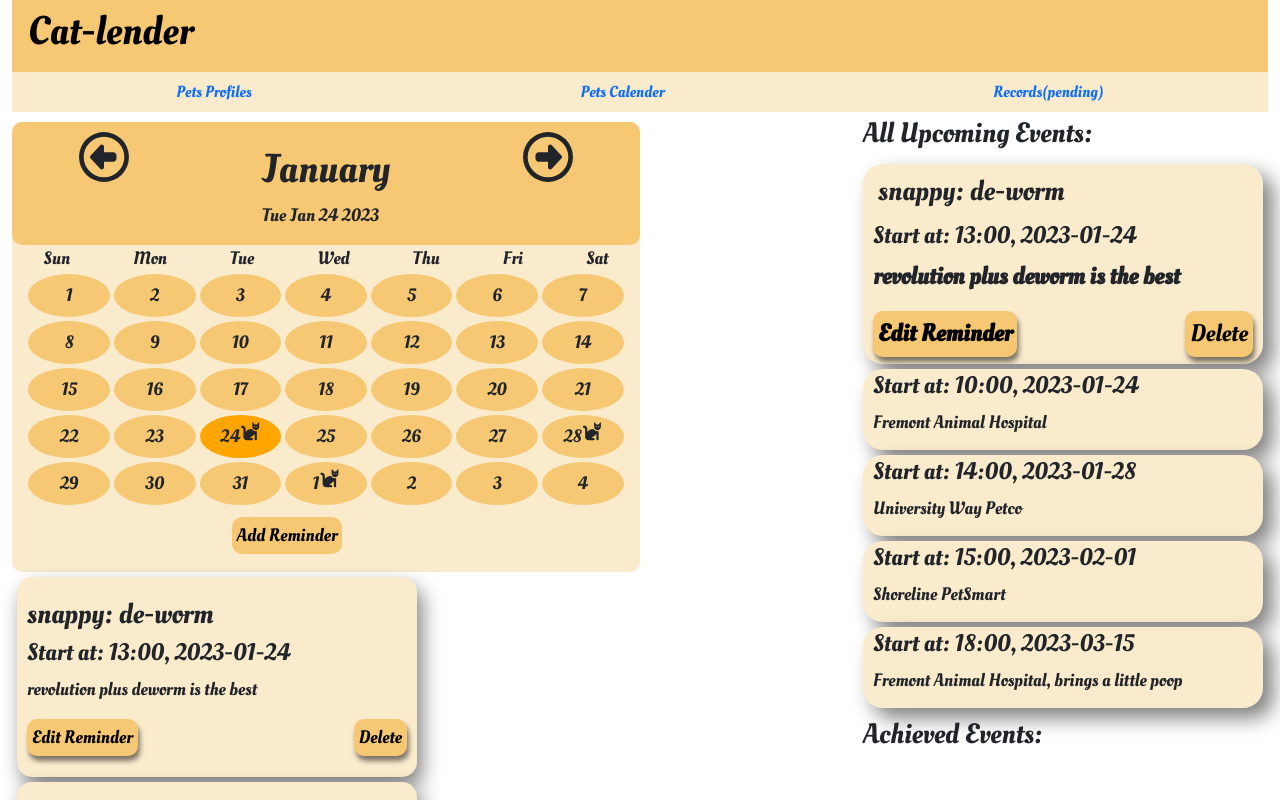
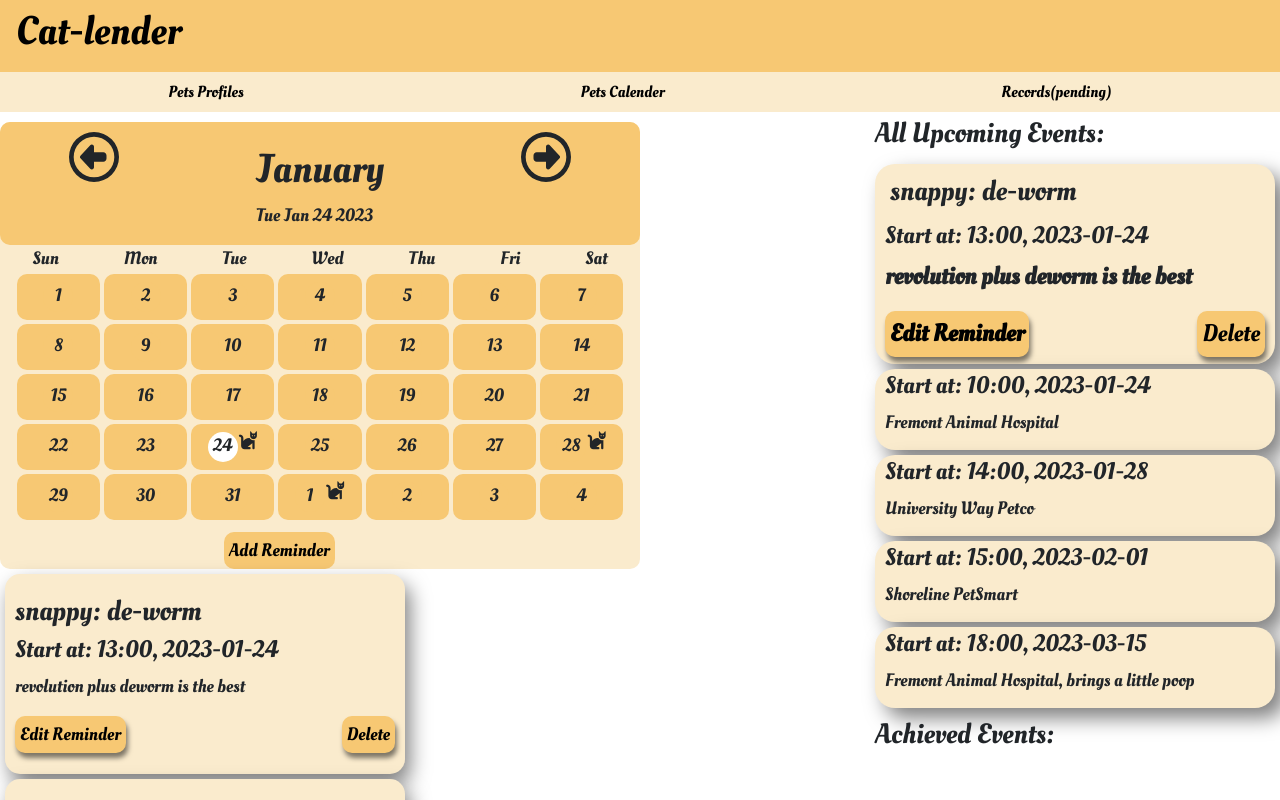
Before and after one commit to WenyiSun520/Cat-lender2.0, a React (Create React App) app: page /calender in a window 1280 px wide. Shown: the top 800 px of the page. Built offline with nearby package versions, Linux system fonts and the light colour scheme.

Commit message:
update css layouts

```diff
--- a/public/index.html
+++ b/public/index.html
@@ -3,7 +3,7 @@
 
 <head>
   <meta charset="utf-8" />
-  <meta name="viewport" content="width=device-width, initial-scale=1" />
+  <meta name="viewport" content="width=device-width, initial-scale=1 shrink-to-fit=no" />
   <meta name="theme-color" content="#000000" />
   <meta name="description"
     content="This project is delicated to assist pets owner manage their furry friends' health condition, schedules, and daily routine" />
@@ -11,6 +11,7 @@
   <script src="https://kit.fontawesome.com/25e85b6990.js" crossorigin="anonymous"></script>
   <link href="https://cdn.jsdelivr.net/npm/bootstrap@5.0.2/dist/css/bootstrap.min.css" rel="stylesheet"
     integrity="sha384-EVSTQN3/azprG1Anm3QDgpJLIm9Nao0Yz1ztcQTwFspd3yD65VohhpuuCOmLASjC" crossorigin="anonymous">
+  <link rel="icon" href="./imgs/icon.png" type="image/x-icon">
   <title>Cat-lender</title>
 </head>
 
--- a/src/App.js
+++ b/src/App.js
@@ -14,7 +14,7 @@ import ErrorPage from "./app/errPage";
 
 function App() {
   return (
-    <div className="App container-fluid">
+    <div className="App">
       <Navbar />
       <Routes>
         <Route path="/" element={<PetProfileList />}></Route>
--- a/src/features/petEvents/Calender.js
+++ b/src/features/petEvents/Calender.js
@@ -49,7 +49,7 @@ export default function Calender() {
           key={date}
           onClick={datePicker}
         >
-          {obj.day}
+          <div className="day-number">{obj.day}</div>
           {datesHasEvents.includes(date) ? (
             <i
               className={` ${date} fa-solid fa-cat`}
@@ -64,7 +64,7 @@ export default function Calender() {
     } else {
       return (
         <div className={`${date} add-events`} key={date} onClick={datePicker}>
-          {obj.day}
+          <div className="day-number">{obj.day}</div>
           {datesHasEvents.includes(date) ? (
             <i
               className={`${date} fa-solid fa-cat `}
--- a/src/index.css
+++ b/src/index.css
@@ -8,12 +8,17 @@
   padding: 0;
 }
 
+.root {
+  padding: 0;
+}
+
 /* CSS for NavBar */
 .navbar-section {
   background-color: #f7c873;
 }
 
 .nav-link {
+  color: black;
   transition: 0.3s ease-in-out;
 }
 
@@ -51,12 +56,20 @@ nav section h1 {
   display: flex;
   flex-direction: row;
   justify-content: center;
+  flex-wrap: wrap;
   padding: 10px;
   margin: 5px;
   border-radius: 15px;
   box-shadow: 5px 10px 20px rgba(0, 0, 0, .5);
-  transition: 0.5s;
+  margin: 20px;
+  transition: transform 0.5s;
 }
+
+.petProfile:hover {
+  transform: translateY(-10px);
+  cursor: pointer;
+}
+
 
 .singleProfileLink {
   text-decoration: none;
@@ -67,18 +80,6 @@ nav section h1 {
   color: black;
 }
 
-
-.petProfile {
-  height: max-content;
-  width: max-content;
-  margin: 20px;
-  transition: transform 0.5s;
-}
-
-.petProfile:hover {
-  transform: translateY(-10px);
-  cursor: pointer;
-}
 
 .petProfile ul .singleProfileBtn {
   color: black;
@@ -96,6 +97,10 @@ nav section h1 {
 .petProfile ul .singleProfileBtn:hover {
   box-shadow: 5px 5px 5px rgba(0, 0, 0, .5);
   transform: scale(1.2, 1.2)
+}
+
+.petProfile ul {
+  list-style-type: none;
 }
 
 .add-profile {
@@ -123,12 +128,9 @@ nav section h1 {
   border-radius: 10px;
   margin-top: 20px;
   padding: 5px;
-  width: inherit;
+  margin: 10px;
 }
 
-.profile .img-profile {
-  display: block;
-}
 
 .profile ul {
   display: block;
@@ -161,6 +163,7 @@ nav section h1 {
 }
 
 .img-profile {
+  display: block;
   width: 150px;
   height: 150px;
   border-radius: 50%;
@@ -170,11 +173,6 @@ nav section h1 {
   width: 250px;
   height: 250px;
   border-radius: 50%;
-}
-
-
-.petProfile ul {
-  list-style-type: none;
 }
 
 .all-events {
@@ -251,8 +249,8 @@ nav section h1 {
   flex-direction: column;
   flex-wrap: wrap;
   margin-top: 10px;
-  width: 50%;
   border-radius: 10px;
+  width: fit-content;
 }
 
 
@@ -262,9 +260,10 @@ nav section h1 {
   flex-direction: column;
   justify-content: flex-start;
   border-radius: 10px;
-  width: 100%;
-  height: 450px;
-  background-color: #faebcd
+  width: 50vw;
+  height: fit-content;
+  background-color: #faebcd;
+
 }
 
 .calender-container .month {
@@ -302,27 +301,46 @@ nav section h1 {
   display: flex;
   flex-wrap: wrap;
   flex-direction: row;
-  justify-content: center
+  justify-content: center;
 }
 
-.calender-container .days div {
+.calender-container .days .add-events {
   display: flex;
+  flex-direction: row;
+  justify-content: center;
   background-color: #f7c873;
-  border-radius: 50%;
+  border-radius: 10px;
   width: 13%;
   padding: 8px;
   margin: 2px;
-  justify-content: center;
   transition: background-color 0.2s;
 }
 
-.calender-page .days div:hover:not(.today) {
-  background-color: #faebcd;
+.calender-container .days div i {
+  display: block;
+  float: left;
 
 }
 
-.calender-page .days .today {
-  background-color: orange
+
+.day-number {
+  display: flex;
+  flex-direction: row;
+  justify-content: center;
+  width: 30px;
+  height: 30px;
+  border-radius: 50%;
+  background-color: #f7c873;
+
+}
+
+.calender-page .days div:hover:not(.today), .calender-page .days div:hover:not(.today) .day-number {
+  background-color: #faebcd;
+}
+
+
+.calender-page .days .today .day-number {
+  background-color: white;
 }
 
 .calender-page .days div .plus {
@@ -409,17 +427,17 @@ nav section h1 {
 /* CSS for forms */
 
 
+
+
 .addPetForm, .addEventsForm, .editPetForm {
   display: flex;
   flex-direction: column;
-  justify-content: center;
+  flex-wrap: wrap;
   padding: 10px;
   background-color: #faebcd;
   border-radius: 5px;
   position: relative;
-  margin-top: 20px;
-  width: 500px;
-  left: 30%;
+  margin: 20px;
 }
 
 .formikErrorMsg {
@@ -434,3 +452,16 @@ nav section h1 {
   border-radius: 5px;
   margin: 5px;
 }
+
+
+@media(max-width:700px) {
+
+
+  .calender-container, .event-card, .singleProfileSection.profile {
+    width: 100%;
+  }
+
+  .calender-page{
+    margin:2%;
+  }
+}
```
Also changed, not shown: public/img/icon.png (added).
